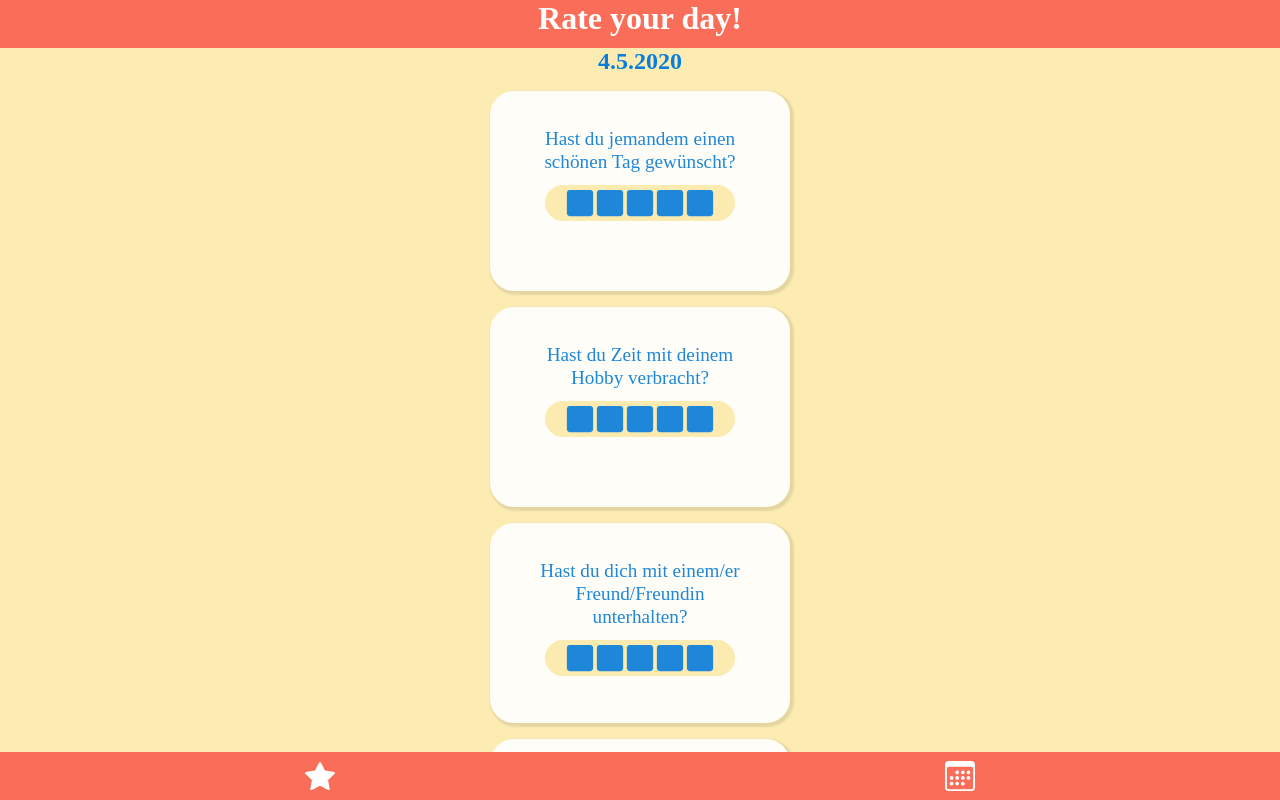
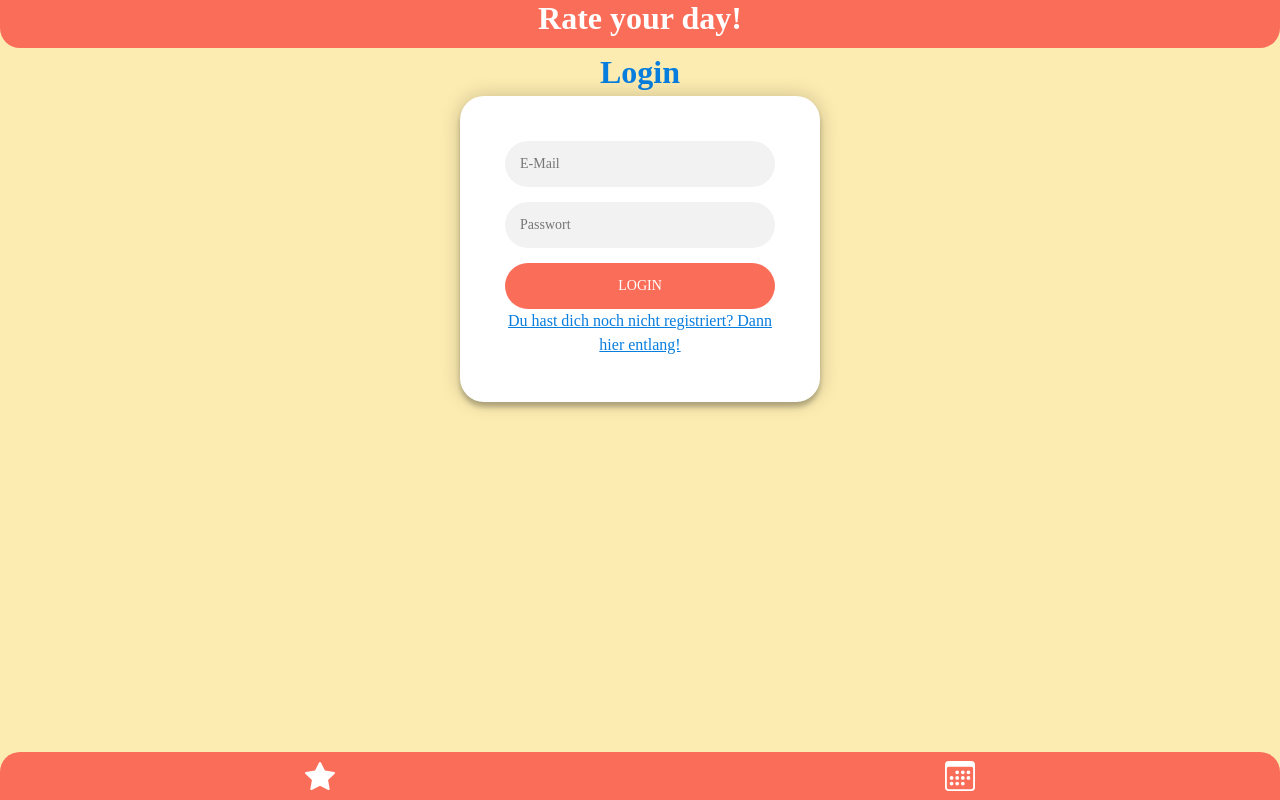
Before and after one commit to anastasiamajewski/capstone_project, a React (Create React App) app: page / in a window 1280 px wide. Built offline with nearby package versions, Linux system fonts and the light colour scheme; a web font is replaced by a local one.

Commit message:
Add firebase auth

```diff
--- a/package.json
+++ b/package.json
@@ -6,6 +6,8 @@
     "@testing-library/jest-dom": "^4.2.4",
     "@testing-library/react": "^9.5.0",
     "@testing-library/user-event": "^7.2.1",
+    "firebase": "^7.14.3",
+    "formik": "^2.1.4",
     "node-sass": "^4.14.0",
     "prop-types": "^15.7.2",
     "react": "^16.13.1",
@@ -17,7 +19,8 @@
     "react-router": "^5.1.2",
     "react-router-dom": "^5.1.2",
     "react-scripts": "3.4.1",
-    "styled-components": "^5.1.0"
+    "styled-components": "^5.1.0",
+    "yup": "^0.28.5"
   },
   "scripts": {
     "start": "react-scripts start",
--- a/src/App.js
+++ b/src/App.js
@@ -7,6 +7,8 @@ import { Switch, Route } from 'react-router-dom'
 import Ratingresult from './pages/Ratingresult'
 import CalendarOverview from './pages/CalendarOverview'
 import Footer from './components/Footer'
+import Login from './pages/Login'
+import Registration from './pages/Registration'
 
 export function App() {
   return (
@@ -15,12 +17,18 @@ export function App() {
       <Header />
       <Switch>
         <Route exact path="/">
+          <Login />
+        </Route>
+        <Route path="/registration">
+          <Registration />
+        </Route>
+        <Route path="/home">
           <Home />
         </Route>
         <Route path="/ratingresult">
           <Ratingresult />
         </Route>
-        <Route path="/calendarOverview">
+        <Route path="/calendaroverview">
           <CalendarOverview />
         </Route>
       </Switch>
--- a/src/components/Footer.js
+++ b/src/components/Footer.js
@@ -24,6 +24,8 @@ const FooterStyled = styled.footer`
   text-align: center;
   justify-content: space-around;
   position: relative;
+  border-top-left-radius: 20px;
+  border-top-right-radius: 20px;
 `
 const LinkStyled = styled(NavLink)`
   display: flex;
--- a/src/components/Header.js
+++ b/src/components/Header.js
@@ -15,4 +15,6 @@ const HeaderStyled = styled.header`
   color: var(--primary);
   text-align: center;
   justify-content: space-around;
+  border-bottom-left-radius: 20px;
+  border-bottom-right-radius: 20px;
 `
--- /dev/null
+++ b/src/pages/Login.js
@@ -0,0 +1,136 @@
+import React, { useState } from 'react'
+import { object, string } from 'yup'
+import { auth } from './firebase'
+import { ErrorMessage, Field, Form, Formik } from 'formik'
+import { NavLink } from 'react-router-dom'
+
+import styled from 'styled-components'
+
+export function UserProfile({ user }) {
+  return (
+    <div>
+      <h1>user profile: {user.uid}</h1>
+    </div>
+  )
+}
+
+export default function Login() {
+  const [user, setUser] = useState({})
+  const [loginStatus, setLoginStatus] = useState()
+
+  const validationSchema = object().shape({
+    email: string().required().email(),
+    password: string().required().min(8),
+  })
+
+  function onSubmit(formData) {
+    console.log(formData)
+    auth
+      .signInWithEmailAndPassword(formData.email, formData.password)
+      .then((response) => {
+        console.log(response)
+        setUser(response.user)
+        setLoginStatus(true)
+      })
+      .catch((response) => {
+        console.log(response)
+        setUser({})
+        setLoginStatus(false)
+      })
+  }
+
+  return (
+    <>
+      <StyledMain>
+        <h1>Login</h1>
+        {loginStatus && <UserProfile user={user} />}
+        <Formik
+          initialValues={{ email: '', password: '' }}
+          validationSchema={validationSchema}
+          onSubmit={onSubmit}
+        >
+          {({ isSubmitting }) => (
+            <FormStyled>
+              <FieldStyled type="email" name="email" placeholder="E-Mail" />
+              <ErrorMessage name="email" component="div" className="error" />
+              <FieldStyled
+                type="password"
+                name="password"
+                placeholder="Passwort"
+              />
+              <ErrorMessage name="password" component="div" className="error" />
+              <ButtonStyled type="submit" to="/home" disabled={isSubmitting}>
+                Login
+              </ButtonStyled>
+              <LinkStyled to="/registration">
+                Du hast dich noch nicht registriert? Dann hier entlang!
+              </LinkStyled>
+            </FormStyled>
+          )}
+        </Formik>
+      </StyledMain>
+    </>
+  )
+}
+
+const StyledMain = styled.main`
+  overflow: scroll;
+  line-height: 1.5;
+  display: flex;
+  flex-direction: column;
+  align-items: center;
+`
+
+const FormStyled = styled.form`
+  border-radius: 24px;
+  position: relative;
+  z-index: 1;
+  background: #ffffff;
+  max-width: 360px;
+  margin: 0 auto 100px;
+  padding: 45px;
+  text-align: center;
+  box-shadow: 0 0 20px 0 rgba(0, 0, 0, 0.2), 0 5px 5px 0 rgba(0, 0, 0, 0.24);
+`
+const FieldStyled = styled.input`
+  outline: 0;
+  background: #f2f2f2;
+  border-radius: 24px;
+  width: 100%;
+  border: 0;
+  margin: 0 0 15px;
+  padding: 15px;
+  box-sizing: border-box;
+  font-size: 14px;
+`
+
+const ButtonStyled = styled.button`
+  text-transform: uppercase;
+  outline: 0;
+  border-radius: 24px;
+  background: var(--secondary);
+  width: 100%;
+  border: 0;
+  padding: 15px;
+  color: #ffffff;
+  font-size: 14px;
+  -webkit-transition: all 0.3 ease;
+  transition: all 0.3 ease;
+  cursor: pointer;
+
+  &:hover {
+    background: #077dde;
+  }
+`
+// beim hover nimmt er meinevar(--quatenary) nicht
+
+const LinkStyled = styled(NavLink)`
+  color: var(--quatenary);
+  justify-content: center;
+  align-content: center;
+
+  &:active {
+    background: var(--primary);
+    color: var(--secondary);
+  }
+`
--- /dev/null
+++ b/src/pages/Registration.js
@@ -0,0 +1,97 @@
+import React from 'react'
+import { auth } from './firebase'
+import { object, string } from 'yup'
+import { Formik, Form, Field, ErrorMessage } from 'formik'
+import styled from 'styled-components'
+
+export default function Registration() {
+  const validationSchema = object().shape({
+    email: string().required().email(),
+    password: string().required().min(8),
+  })
+
+  function onSubmit(formData) {
+    console.log(formData)
+    auth
+      .createUserWithEmailAndPassword(formData.email, formData.password)
+      .then((response) => {
+        console.log(response)
+      })
+  }
+  return (
+    <>
+      <StyledMain>
+        <h1>Registriere dich hier:</h1>
+        <Formik
+          initialValues={{ email: '', password: '' }}
+          validationSchema={validationSchema}
+          onSubmit={onSubmit}
+        >
+          {({ isSubmitting }) => (
+            <FormStyled>
+              <FieldStyled type="email" name="email" placeholder="E-Mail" />
+              <ErrorMessage name="email" component="div" className="error" />
+              <FieldStyled
+                type="password"
+                name="password"
+                placeholder="Passwort (min. 8 Zeichen)"
+              />
+              <ErrorMessage name="password" component="div" className="error" />
+              <ButtonStyled type="submit" to="/" disabled={isSubmitting}>
+                Registrieren
+              </ButtonStyled>
+            </FormStyled>
+          )}
+        </Formik>
+      </StyledMain>
+    </>
+  )
+}
+
+const StyledMain = styled.main`
+  overflow: scroll;
+  line-height: 1.5;
+  display: flex;
+  flex-direction: column;
+  align-items: center;
+`
+const FormStyled = styled.form`
+  border-radius: 24px;
+  position: relative;
+  z-index: 1;
+  background: #ffffff;
+  max-width: 360px;
+  margin: 0 auto 100px;
+  padding: 45px;
+  text-align: center;
+  box-shadow: 0 0 20px 0 rgba(0, 0, 0, 0.2), 0 5px 5px 0 rgba(0, 0, 0, 0.24);
+`
+const FieldStyled = styled.input`
+  outline: 0;
+  background: #f2f2f2;
+  border-radius: 24px;
+  width: 100%;
+  border: 0;
+  margin: 0 0 15px;
+  padding: 15px;
+  box-sizing: border-box;
+  font-size: 14px;
+`
+const ButtonStyled = styled.button`
+  text-transform: uppercase;
+  outline: 0;
+  border-radius: 24px;
+  background: var(--secondary);
+  width: 100%;
+  border: 0;
+  padding: 15px;
+  color: #ffffff;
+  font-size: 14px;
+  -webkit-transition: all 0.3 ease;
+  transition: all 0.3 ease;
+  cursor: pointer;
+
+  &:hover {
+    background: #077dde;
+  }
+`
--- /dev/null
+++ b/src/pages/firebase.js
@@ -0,0 +1,15 @@
+import firebase from 'firebase/app'
+import 'firebase/auth'
+
+const firebaseConfig = {
+  apiKey: 'AIzaSyDHdRVuBiGgYRmL5fIz-FmMK0f-p0tIS7c',
+  authDomain: 'rateyourday-5f7ff.firebaseapp.com',
+  databaseURL: 'https://rateyourday-5f7ff.firebaseio.com',
+  projectId: 'rateyourday-5f7ff',
+  storageBucket: 'rateyourday-5f7ff.appspot.com',
+  messagingSenderId: '995897158479',
+  appId: '1:995897158479:web:9610face99257e4861f33a',
+}
+firebase.initializeApp(firebaseConfig)
+
+export const auth = firebase.auth()
```
Also changed, not shown: 1 other file (tests, documents, lock files or other folders).
